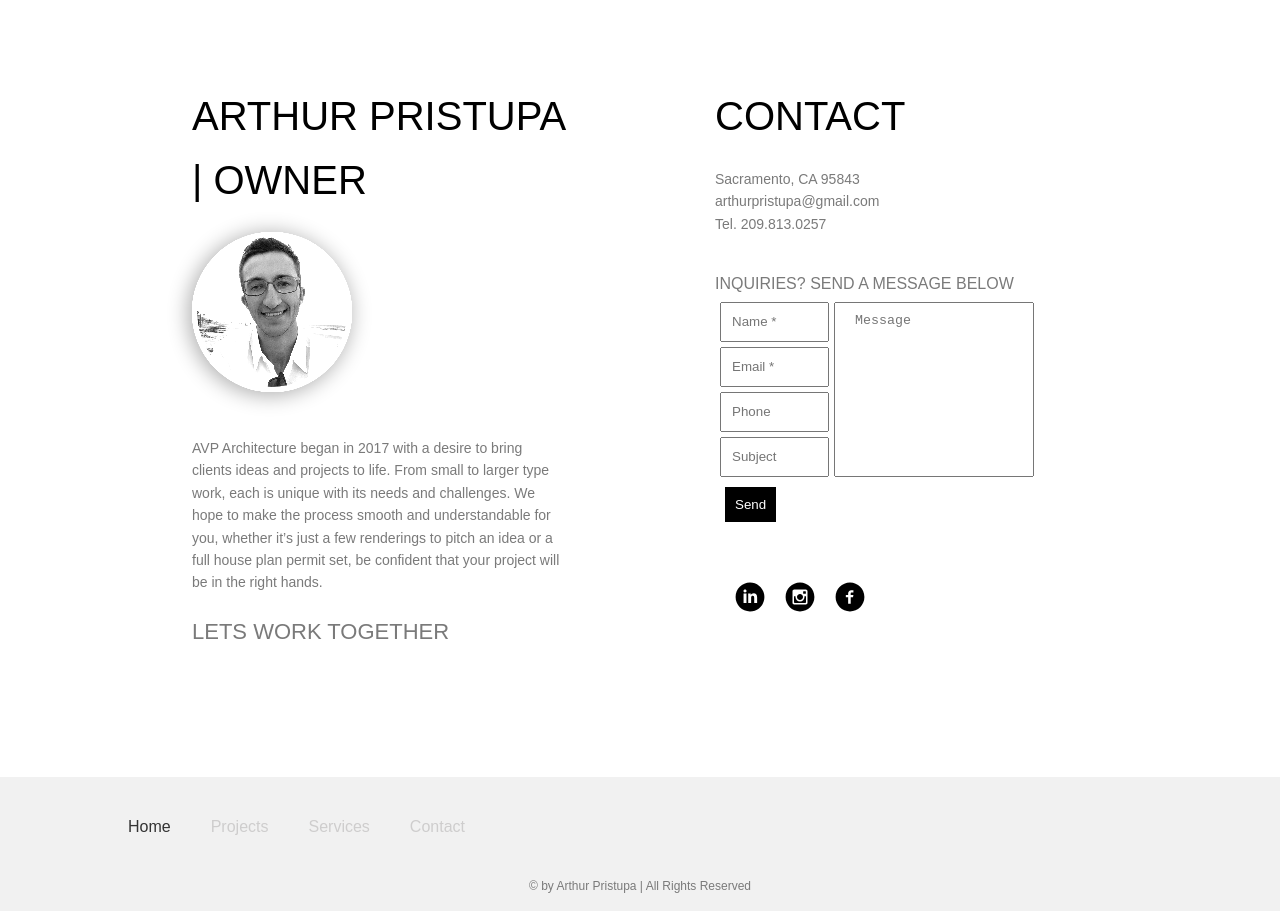
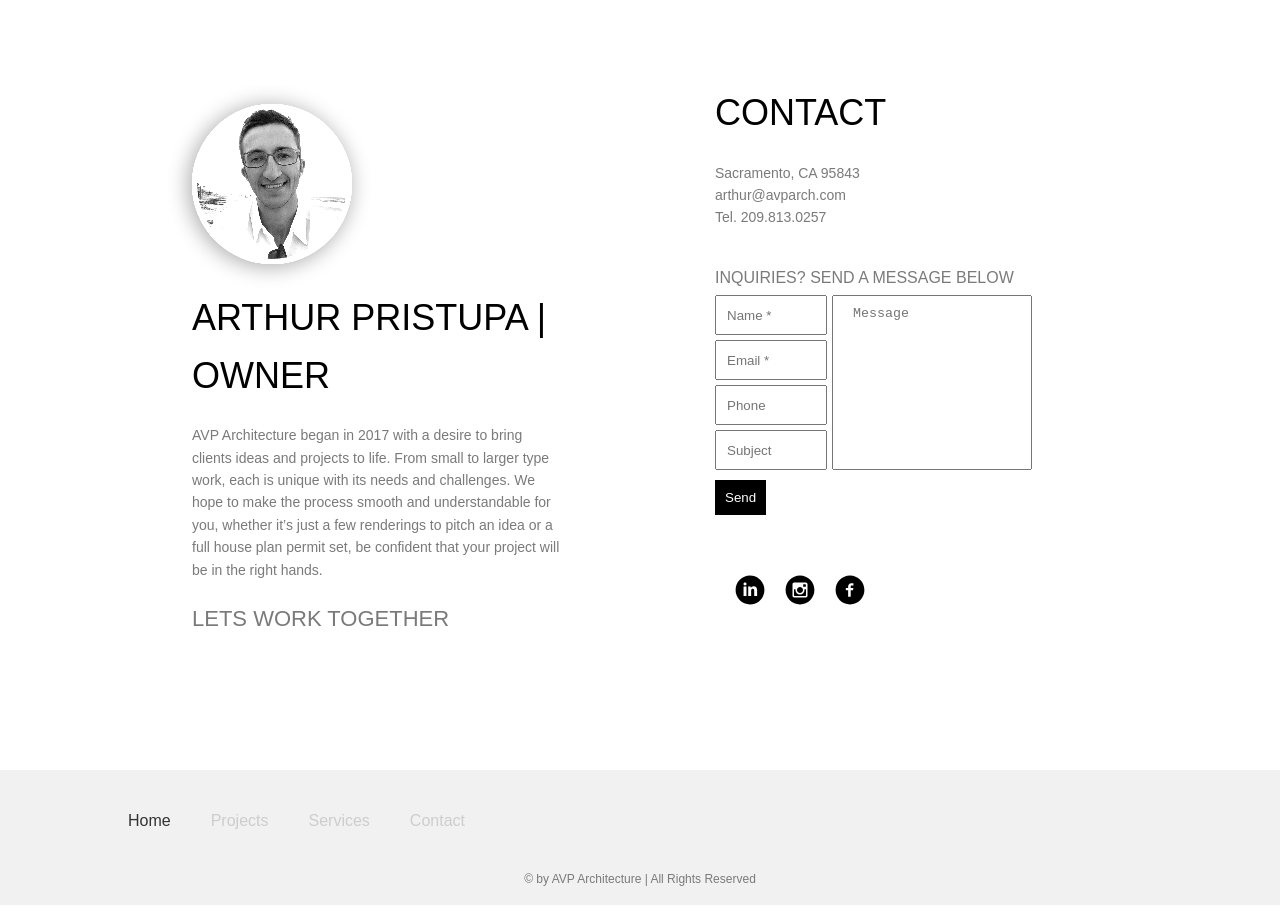
Before and after one commit to codecallogic/AVparch, a Next.js app: page /contact in a window 1280 px wide. Shown: the part 117-1028 px from the top of the page. Built offline with nearby package versions, Linux system fonts and the light colour scheme; no server answers; a web font is replaced by a local one.

Commit message:
updates to form and services page

```diff
--- a/components/footer.jsx
+++ b/components/footer.jsx
@@ -33,7 +33,7 @@ const Footer = ({}) => {
           </div>
         </div>
       </div>
-      <div className="footer-copyright">&copy; by Arthur Pristupa | All Rights Reserved</div>
+      <div className="footer-copyright">&copy; by AVP Architecture | All Rights Reserved</div>
     </div>
   )
 }
--- a/pages/_app.js
+++ b/pages/_app.js
@@ -5,7 +5,7 @@ function MyApp({ Component, pageProps }) {
   return <>
     <Head>
       <>
-      <title>Arthur Pristupa</title>
+      <title>AVP Architecture</title>
       <link rel="stylesheet" href="https://use.typekit.net/fwx5kic.css"></link>
       {/* <link rel="stylesheet" href="https://use.typekit.net/fwx5kic.css"></link> */}
       </>
--- a/pages/contact.js
+++ b/pages/contact.js
@@ -42,8 +42,8 @@ const Contact = ({}) => {
       <div className="about-container">
         <div className="about">
           <div className="about-arthur">
+            <img src="/media/462C3150-F8BF-48F3-BB6E-C34CC3182F93.JPG.jpg" alt="Arthur Pristupa" className="about-arthur-picture"/>
             <h1 className="about-arthur-heading">Arthur Pristupa | Owner</h1>
-            <img src="/media/462C3150-F8BF-48F3-BB6E-C34CC3182F93.JPG.jpg" alt="Arthur Pristupa" className="about-arthur-picture"/>
             <div className="about-arthur-description">AVP Architecture began in 2017 with a desire to bring clients ideas and projects to life. From small to larger type work, each is unique with its needs and challenges. We hope to make the process smooth and understandable for you, whether it’s just a few renderings to pitch an idea or a full house plan permit set, be confident that your project will be in the right hands.</div>
             <h2 className="about-arthur-subheading">Lets work together</h2>
           </div>
@@ -51,7 +51,7 @@ const Contact = ({}) => {
             <h1 className="about-contact-heading">Contact</h1>
             <div className="about-contact-info">
               <span>Sacramento, CA 95843</span>
-              <span>arthurpristupa@gmail.com</span>
+              <span>arthur@avparch.com</span>
               <span>Tel. 209.813.0257</span>
             </div>
             <br/>
--- a/styles/app.css
+++ b/styles/app.css
@@ -347,7 +347,7 @@ body {
   .about-arthur-heading {
     display: flex;
     width: 100%;
-    font-size: 4rem;
+    font-size: 3.6rem;
     font-weight: 200;
     text-transform: uppercase;
     color: black; }
@@ -359,7 +359,7 @@ body {
     text-transform: uppercase;
     font-weight: 200; }
   .about-contact-heading {
-    font-size: 4rem;
+    font-size: 3.6rem;
     font-weight: 200;
     text-transform: uppercase;
     color: black; }
@@ -373,7 +373,7 @@ body {
     font-weight: 100; }
   .about-contact-form-container {
     display: flex;
-    padding: 0.5rem; }
+    padding: 0.5rem 0; }
     @media only screen and (max-width: 1024px) {
       .about-contact-form-container {
         flex-direction: column; } }
@@ -407,7 +407,6 @@ body {
       .about-contact-form-message {
         width: 100% !important; } }
   .about-contact-form-button {
-    margin-left: 1rem;
     outline: none;
     border: none;
     padding: 1rem 1rem;
@@ -445,7 +444,7 @@ body {
         grid-template-columns: 1fr;
         padding: 0 3rem; } }
   .services-heading {
-    font-size: 5rem;
+    font-size: 4.2rem;
     color: black;
     font-weight: 100; }
   .services-person {
@@ -453,10 +452,10 @@ body {
     justify-content: center;
     align-items: center;
     padding: 5rem 0;
-    font-size: 1.6rem;
+    font-size: 1.2rem;
     border-bottom: 0.1rem solid black; }
     .services-person-subheading {
-      font-size: 2.4rem; }
+      font-size: 1.4rem; }
   .services-summary {
     display: grid;
     grid-template-columns: repeat(2, 1fr);
@@ -473,12 +472,12 @@ body {
         display: grid;
         padding: 1rem 0; }
     .services-summary-heading {
-      font-size: 2.4rem;
+      font-size: 1.4rem;
       padding: 1rem 0; }
     .services-summary-subheading {
-      font-size: 1.8rem; }
+      font-size: 1.4rem; }
     .services-summary-description {
-      font-size: 1.4rem; }
+      font-size: 1.2rem; }
     .services-summary-resume {
       display: flex;
       padding: 2rem 0; }
@@ -486,7 +485,7 @@ body {
         width: 50%;
         height: 100%; }
       .services-summary-resume-download {
-        font-size: 1.6rem;
+        font-size: 1.2rem;
         color: var(--color-dark-gray);
         text-decoration: none;
         padding: 1rem 2rem;
--- a/styles/pageStyles/contact.scss
+++ b/styles/pageStyles/contact.scss
@@ -32,7 +32,7 @@
     &-heading {
       display: flex;
       width: 100%;
-      font-size: 4rem;
+      font-size: 3.6rem;
       font-weight: 200;
       text-transform: uppercase;
       color: black;
@@ -52,7 +52,7 @@
 
   &-contact {
     &-heading {
-      font-size: 4rem;
+      font-size: 3.6rem;
       font-weight: 200;
       text-transform: uppercase;
       color: black;
@@ -73,7 +73,7 @@
 
       &-container {
         display: flex;
-        padding: 0.5rem;
+        padding: 0.5rem 0;
 
         @media only screen and (max-width: $large) {
           flex-direction: column;
@@ -126,7 +126,6 @@
       }
 
       &-button {
-        margin-left: 1rem;
         outline: none;
         border: none;
         padding: 1rem 1rem;
```
Also changed, not shown: styles/pageStyles/services.scss (+7 -7 lines).
